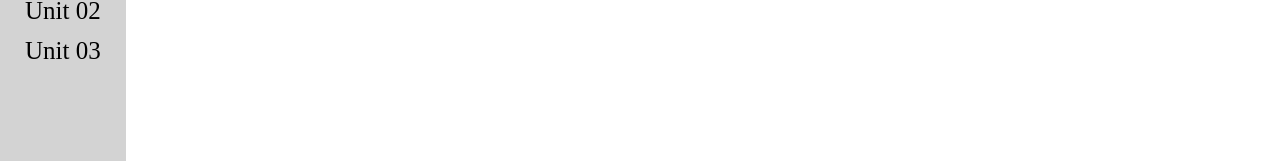
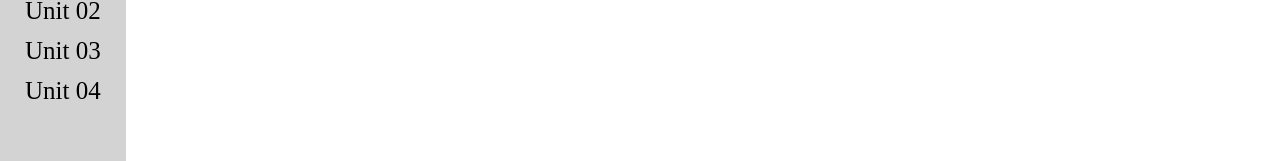
Before and after one commit to islebed/smrt, a plain HTML site: page index.html in a window 1280 px wide. Shown: the part 141-302 px from the top of the page. Drawn offline with Linux system fonts and the light colour scheme.

Commit message:
feat: add unit04 to index page

```diff
--- a/index.html
+++ b/index.html
@@ -24,6 +24,7 @@
                 <li>Unit 01</li>
                 <li>Unit 02</li>
                 <li>Unit 03</li>
+                <li>Unit 04</li>
             </ul>
 
         </nav>
```
